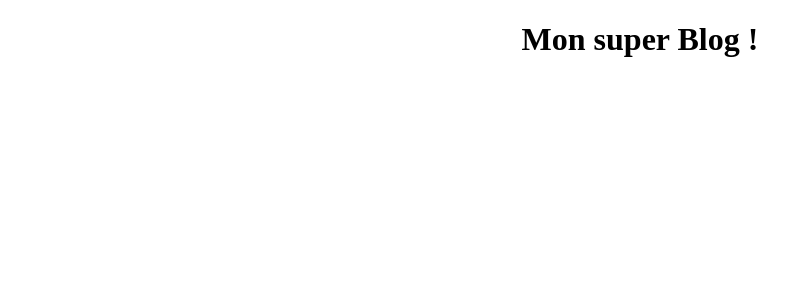
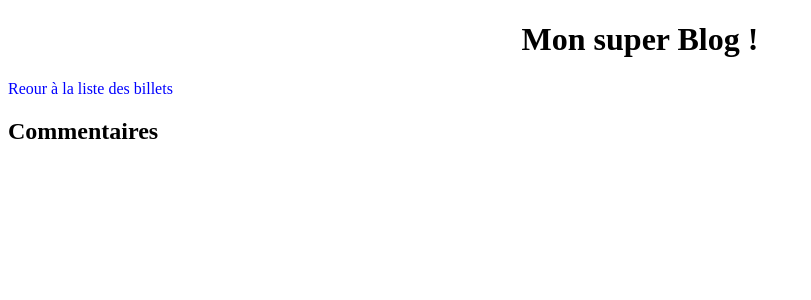
Before and after one commit to nicolasdugit/tp_OC-BLOG_PHP, a PHP site: page /commentaires.php in a window 1280 px wide. Shown: the top 300 px of the page, without its empty margins (0-811 px from the left). Run offline with PHP 8.4, Linux system fonts and the light colour scheme.

Commit message:
structure html commentaires.php

```diff
--- a/commentaires.php
+++ b/commentaires.php
@@ -7,5 +7,15 @@
 </head>
 <body>
 	<h1>Mon super Blog !</h1>
+	<a href="index.php">Reour à la liste des billets</a>
+	<div class="news">
+		<h3></h3>
+		<p></p>
+	</div>
+	<h2>Commentaires</h2>
+	<div>
+		<p><strong> </strong></p>
+		<p></p>
+	</div>
 </body>
 </html>
```
